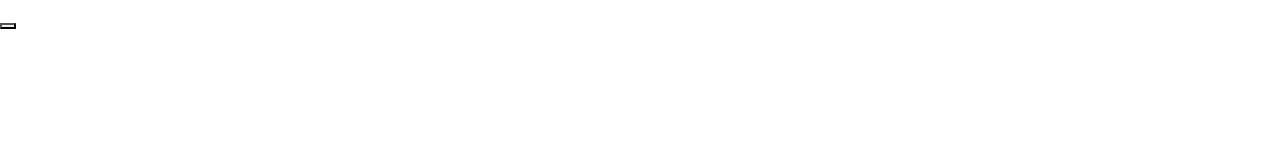
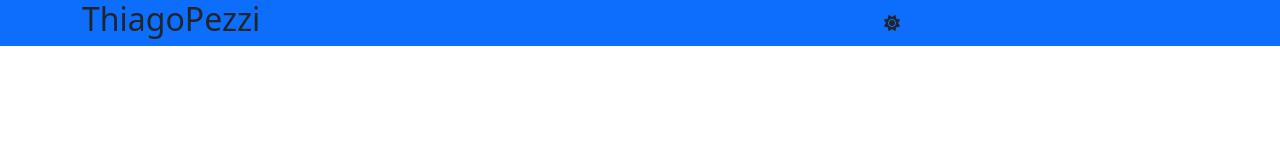
Before and after one commit to ThiagoPezzi/ThiagoPezzi.github.io, a plain HTML site: page index.html in a window 1280 px wide. Drawn offline with nearby package versions, Linux system fonts and the light colour scheme.

Commit message:
adicionando logo

```diff
--- a/index.html
+++ b/index.html
@@ -1,23 +1,38 @@
 <!DOCTYPE html>
-<html lang="en">
+<html lang="pt-br">
+
 <head>
     <meta charset="UTF-8">
     <meta name="viewport" content="width=device-width, initial-scale=1.0">
     <title>Thiago Pezzi</title>
     <!-- Link bootstrap -->
-    <link href="https://cdn.jsdelivr.net/npm/bootstrap@5.3.0/dist/css/bootstrap.min.css" rel="stylesheet" integrity="sha384-9ndCyUaIbzAi2FUVXJi0CjmCapSmO7SnpJef0486qhLnuZ2cdeRhO02iuK6FUUVM" crossorigin="anonymous">
+    <link href="https://cdn.jsdelivr.net/npm/bootstrap@5.3.0/dist/css/bootstrap.min.css" rel="stylesheet"
+        integrity="sha384-9ndCyUaIbzAi2FUVXJi0CjmCapSmO7SnpJef0486qhLnuZ2cdeRhO02iuK6FUUVM" crossorigin="anonymous">
     <!-- Fonte awesome -->
     <link rel="stylesheet" href="https://cdnjs.cloudflare.com/ajax/libs/font-awesome/6.4.0/css/all.min.css">
     <!-- Meus estilos -->
     <link rel="stylesheet" href="assets/style.css">
 </head>
+
 <body>
     <!-- Nome e botão -->
-    <nav>
-        <!-- Nome -->
-        <h2></h2>
-        <!-- Botão dark mode -->
-        <button></button>
+    <nav class="bg-primary">
+        <div class="container">
+            <div class="row">
+                <!-- Nome -->
+                <div class="col-3">
+                    <h2>ThiagoPezzi</h2>
+                </div>
+                <!-- Botão dark mode -->
+                <div class="col-6 d-flex justify-content-end">
+
+                    <button class="btn ">
+                        <i class="fa-solid fa-sun"></i>
+                    </button>
+                </div>
+
+            </div>
+        </div>
     </nav>
     <!-- Mini bio e foto -->
     <header>
@@ -33,8 +48,11 @@
     <footer></footer>
 
     <!-- Bibliotecas -->
-    <script src="https://cdn.jsdelivr.net/npm/bootstrap@5.3.0/dist/js/bootstrap.bundle.min.js" integrity="sha384-geWF76RCwLtnZ8qwWowPQNguL3RmwHVBC9FhGdlKrxdiJJigb/j/68SIy3Te4Bkz" crossorigin="anonymous"></script>
+    <script src="https://cdn.jsdelivr.net/npm/bootstrap@5.3.0/dist/js/bootstrap.bundle.min.js"
+        integrity="sha384-geWF76RCwLtnZ8qwWowPQNguL3RmwHVBC9FhGdlKrxdiJJigb/j/68SIy3Te4Bkz"
+        crossorigin="anonymous"></script>
 
     <!-- Meus Scripts -->
 </body>
+
 </html>
```
